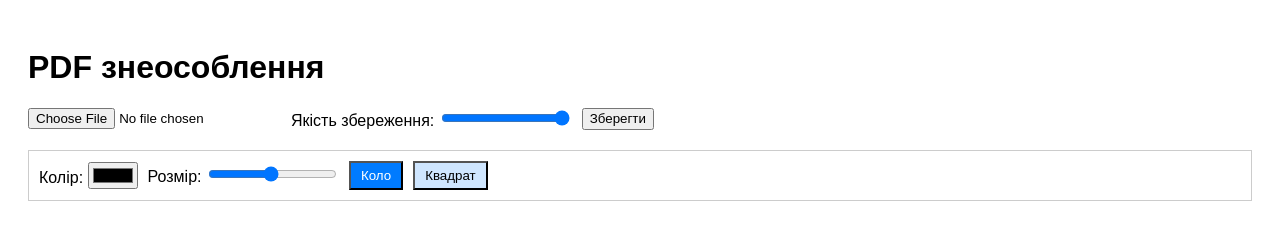
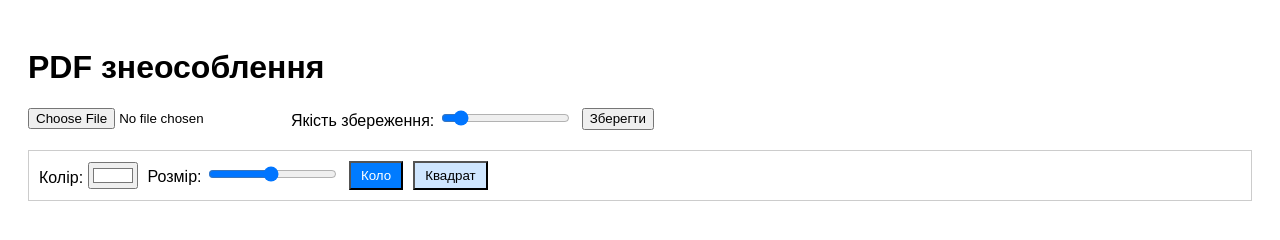
Before and after one commit to riv-gh/pdf-depersonalization-in-web, a website built with webpack: page src/index.html in a window 1280 px wide. Built offline with nearby package versions, Linux system fonts and the light colour scheme.

Commit message:
Изменение цвета по умолчанию и качества сохранения Changes to be committed: 	modified:   src/index.html 	modified:   src/script.js

```diff
--- a/src/index.html
+++ b/src/index.html
@@ -11,7 +11,7 @@
     <input type="file" id="file-input" accept="application/pdf">
     <label>
       Якість збереження:
-      <input type="range" id="save-quality-slider" min="0.1" max="1" value="1" step="0.1">
+      <input type="range" id="save-quality-slider" min="0.1" max="1" value="0.2" step="0.1">
     </label>
     <button id="save-btn">Зберегти</button>
   </div>
@@ -20,7 +20,7 @@
   <div id="global-toolbar">
     <label>
       Колір:
-      <input type="color" id="global-color-picker" value="#000000">
+      <input type="color" id="global-color-picker" value="#FFFFFF">
     </label>
     <label>
       Розмір:
--- a/src/script.js
+++ b/src/script.js
@@ -11,7 +11,7 @@ pdfjsLib.GlobalWorkerOptions.workerSrc = pdfWorker;
 
 // Глобальные настройки кисти, которые применяются ко всем страницам
 const globalBrushSettings = {
-  brushColor: "#000000",
+  brushColor: "#ffffff",
   brushShape: "round",
   brushSize: 25,
 };
```
